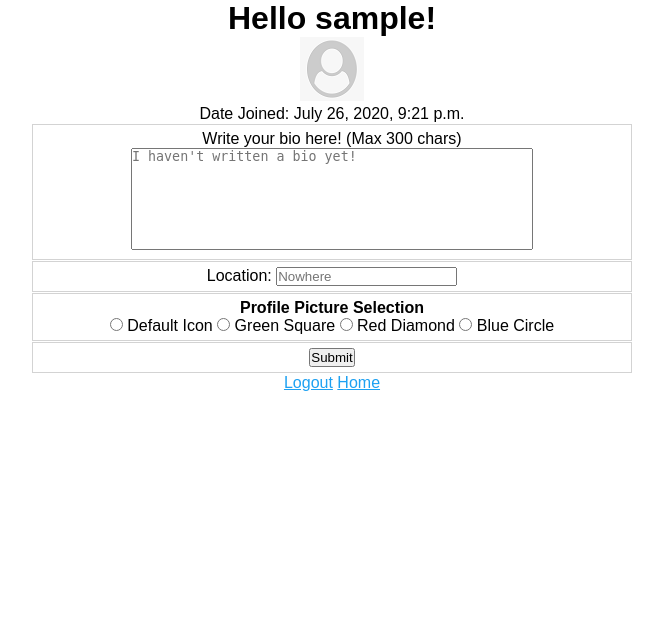
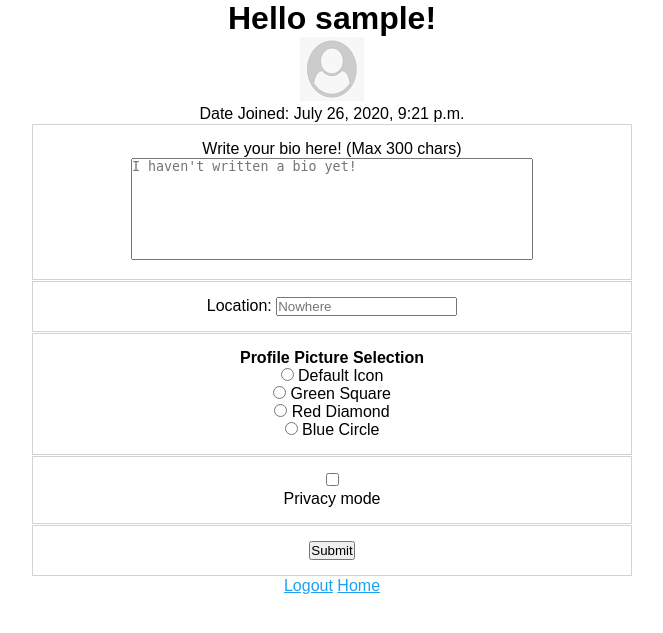
Before and after one commit to lucasdpau/twitclone, a Django app: page /settings in a window 1280 px wide. Shown: the part 18-651 px from the top of the page, without its empty margins (308-971 px from the left). Run offline with Django 3.2, Linux system fonts and the light colour scheme; the visitor is signed in with stand-in values (Sample User, id 1); data comes from the database, SQL or seed files in the repository.

Commit message:
add privacy mode toggle to settings and model, adjust settings css

```diff
--- a/app1/models.py
+++ b/app1/models.py
@@ -36,6 +36,7 @@ class Profile(models.Model):
     following = models.ManyToManyField('Profile', related_name='followed_by')
     is_banned = models.BooleanField(default=False)
     is_shadow_banned = models.BooleanField(default=False)
+    is_private = models.BooleanField(default=False)
 
 
 @receiver(post_save, sender=User)
--- a/app1/static/app1/styles.css
+++ b/app1/static/app1/styles.css
@@ -215,8 +215,8 @@ a {
 .settings_section {
 	margin-top: 1px;
 	margin-bottom: 1px;
-	padding-top: 5px;
-	padding-bottom: 5px;
+	padding-top: 15px;
+	padding-bottom: 15px;
 	border-style: solid;
 	border-color: LightGrey;
 	border-width: 1px;
--- a/app1/templates/settings.html
+++ b/app1/templates/settings.html
@@ -32,13 +32,22 @@
 		<div class="settings_section">
 			<h4>Profile Picture Selection</h4>
  	                <input type="radio" id="default" name="profile_pic" value="default-user-image.png">
-        	        <label for="default">Default Icon</label>
+        	        <label for="default">Default Icon</label><br>
                 	<input type="radio" id="green_square" name="profile_pic" value="green_square.jpg">
-	                <label for="green_square">Green Square</label>
+	                <label for="green_square">Green Square</label><br>
         	        <input type="radio" id="red_diamond" name="profile_pic" value="red_diamond.jpg">
-	                <label for="red_diamond">Red Diamond</label>
+	                <label for="red_diamond">Red Diamond</label><br>
                 	<input type="radio" id="blue_circle" name="profile_pic" value="blue_circle.jpg">
-        	        <label for="blue_circle">Blue Circle</label>
+        	        <label for="blue_circle">Blue Circle</label><br>
+		</div>
+		<div class="settings_section">
+		{% if privacy_mode_enabled %}
+                	<input type="checkbox" name="privacy" value="privacy" checked>
+			<br>Privacy mode
+		{% else %}
+                	<input type="checkbox" name="privacy" value="privacy">
+			<br>Privacy mode
+		{% endif %}
 		</div>
 		<div class="settings_section">
                 	<input type="submit">
--- a/app1/views.py
+++ b/app1/views.py
@@ -152,9 +152,11 @@ def settings_view(request):
     profile_location = user_model_object.profile.location
     profile_bio = user_model_object.profile.bio
     profile_date_joined = user_model_object.date_joined
+    privacy_mode_enabled = user_model_object.profile.is_private
     if request.method == "POST":
         bio_text = request.POST.get("bio")
         location_text = request.POST.get("location")
+        privacy_mode = request.POST.get("privacy")
         updated_profile_pic = request.POST.get("profile_pic")
         if bio_text:
             if len(bio_text) <= 300:
@@ -164,6 +166,16 @@ def settings_view(request):
             if len(location_text) <= 60:
                 user_model_object.profile.location = location_text
                 user_model_object.save()
+        if privacy_mode == None:
+            if privacy_mode_enabled:
+                user_model_object.profile.is_private = False
+                user_model_object.save()
+                print("user disabling privacy mode")
+        elif privacy_mode == "privacy":
+            if privacy_mode_enabled == False:
+                user_model_object.profile.is_private = True
+                user_model_object.save()
+                print("user enabling privacy mode")
         if updated_profile_pic:
             user_model_object.profile.profile_pic = updated_profile_pic
             user_model_object.save()
@@ -171,7 +183,8 @@ def settings_view(request):
 
     context = {"current_username":current_username, "profile_url":profile_url,
 "profile_location": profile_location, "profile_bio": profile_bio,
-"profile_date_joined": profile_date_joined, "logged_in": True}
+"profile_date_joined": profile_date_joined, "logged_in": True,
+"privacy_mode_enabled": privacy_mode_enabled, }
 
     return render(request, "settings.html", context)
 
--- a/runtime.txt
+++ b/runtime.txt
@@ -1 +1 @@
-python-3.7.7
+python-3.8.2
```
Also changed, not shown: app1/migrations/0024_profile_is_private.py (added).
